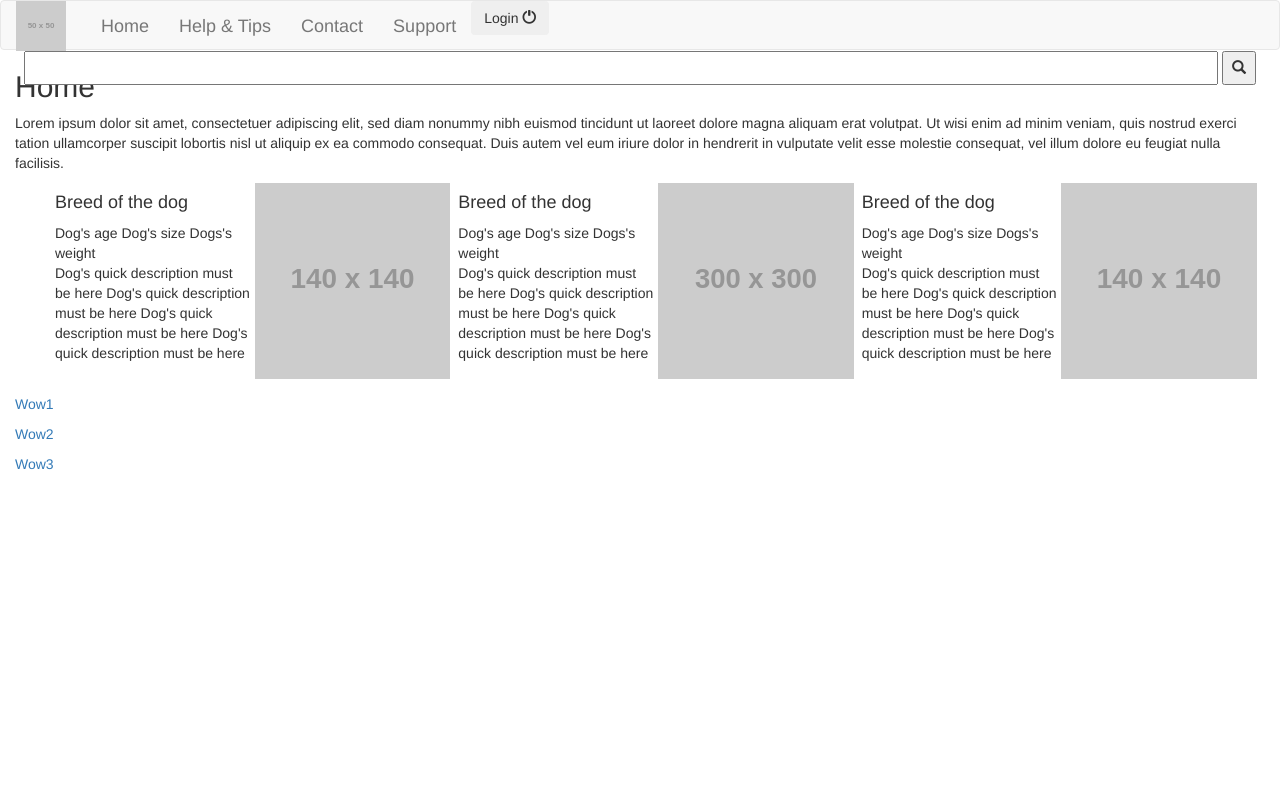
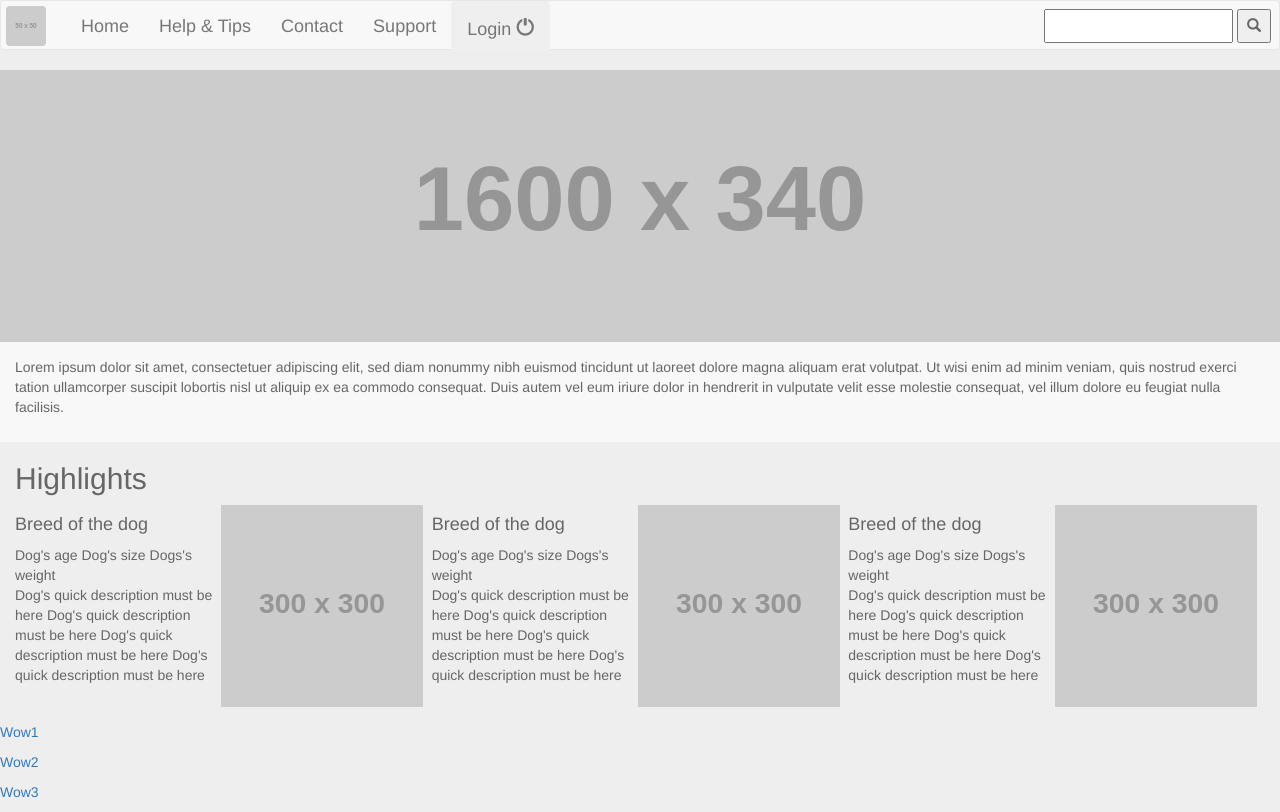
Before and after one commit to caioverissimo/charles-proto, a website: page app/index.html at #!/home in a window 1280 px wide. Drawn offline with nearby package versions, Linux system fonts and the light colour scheme; some packages are replaced by stand-ins of ours; placeholder pictures from the web are drawn by us.

Commit message:
ajujstes

```diff
--- a/app/app.css
+++ b/app/app.css
@@ -5,15 +5,100 @@
 
 /* ---------------------------------------------------- */
 
+
+/* resets */
+body {
+  width: 100%;
+  background: #eee;
+  color: #666;
+}
+
+* {
+  box-sizing: border-box;
+}
+
+section {
+  padding: 0 15px;
+}
+
+
+/* ---------------------------------------------------- */
+
+
+/* c-presentation */
+
+.c-presentation {
+  padding: 15px   ;
+  background-color: #f8f8f8;
+}
+
+
+/* ---------------------------------------------------- */
+
+
+/* c-carousel */
+
+.c-carousel img {
+  width: 100%;
+  height: auto;
+}
+
+.c-carousel--mobile {
+  display: block;
+}
+
+@media screen and (min-width: 1280px) {
+  .c-carousel--mobile {
+    display: none;
+  }
+}
+
+.c-carousel--desktop {
+  display: none;
+}
+
+@media screen and (min-width: 1280px) {
+  .c-carousel--desktop {
+    display: block;
+  }
+}
+
+
+
+/* ---------------------------------------------------- */
+
+
 /* c-navigation */
 
 .c-navigation {
   display: none;
+  position: absolute;
+  width: 100%;
+  top: 50px;
+  background-color: #fff;
+}
+
+.c-navigation.is-open {
+  display: block;
 }
 
 @media screen and (min-width: 1280px) {
   .c-navigation {
+    width: auto;
     display: block;
+    position: initial;
+    top: initial;
+    background-color: transparent;
+  }
+}
+
+.c-navigation__item {
+  width: 100%;
+}
+
+@media screen and (min-width: 1280px) {
+  .c-navigation__item {
+    width: auto;
   }
 }
 
@@ -26,7 +111,7 @@
 /* c-searchBar */
 
 .c-searchBar {
-  width: auto;
+  width: calc(100% - 100px);
   position: absolute;
   top: 0;
   left: 50px;
@@ -36,7 +121,13 @@
 
   @media screen and (min-width: 1280px) {
     .c-searchBar {
-      position: initial;
+      width: auto;
+      display: inline-block;
+      float: right;
+      position: relative;
+      left: initial;
+      right: initial;
+
     }
   }
 
@@ -69,12 +160,26 @@
 }
 
 @media screen and (min-width: 1280px) {
-	.u-layout__container {
-  	max-width: 1280px;
+  .u-layout__container {
+    max-width: 1280px;
     padding-right: 15px;
     padding-left: 15px;
   }
 }
+
+.u-layout__session {
+  padding-right: 15px;
+  padding-left: 15px;
+}
+
+@media screen and (min-width: 1280px) {
+  .u-layout__container {
+    padding-right: 0;
+    padding-left: 0;
+  }
+}
+
+
 
 
 /* ---------------------------------------------------- */
@@ -83,6 +188,8 @@
 
 /* c-header */
 .c-header {
+  width: 100%;
+  display: block;
   position: relative;
   height: 50px;
 }
@@ -95,18 +202,37 @@
 
 .c-header__logo {
 	float: left;
-	margin-right: 20px;
+	margin-right: 10px;
+  margin-top: 5px;
+  margin-left: 5px;
+  border-radius: 10%;
+  overflow: hidden;
+}
+
+.c-header__logo img {
+  width: 40px;
+}
+
+@media screen and (min-width: 1280px) {
+  .c-header__logo {
+    margin-right: 20px;
+  }
 }
 
 .c-header__menuTrigger {
-  width: 50px;
-  height: 50px;
+  width: 40px;
+  height: 40px;
   float: right;
   display: block;
+  margin-top: 5px;
+  margin-right: 5px;
+
 }
 
 @media screen and (min-width: 1280px) {
   .c-header__menuTrigger {
+    width: 50px;
+    height: 50px;
     display: none;
   }
 }
@@ -124,6 +250,7 @@
 	width: 100%;
 	display: inline-block;
 	list-style: none;
+  padding: 0;
 }
 
 .c-searchList__item {
--- a/app/index.html
+++ b/app/index.html
@@ -1,4 +1,4 @@
-<!doctype html>
+<!DOCTYPE html>
 
 <html lang="en">
 <head>
@@ -18,7 +18,7 @@
 
 <body ng-app="charlesProto">
 
-  <div ui-view="header"></div>
+  <div ui-view="header" class="u-layout__container"></div>
 
   <div ui-view="content">Hello, world!</div>
 
@@ -28,5 +28,6 @@
 
   <!--our angular app-->
   <script src="app.js"></script>
+  <script src="layout/header-controller.js"></script>
 </body>
 </html>
--- /dev/null
+++ b/app/layout/header-controller.js
@@ -0,0 +1,12 @@
+angular
+  .module('charlesProto')
+  .controller('HeaderController', HeaderController);
+
+// HeaderController.$inject = ['$location'];
+
+function HeaderController() {
+  var vm = this;
+
+  vm.menuOpened = false;
+
+}
--- a/app/layout/header.html
+++ b/app/layout/header.html
@@ -1,24 +1,23 @@
-<nav class="navbar navbar-default c-header">
+<nav class="navbar navbar-default c-header" ng-controller="HeaderController as header">
 
-  <div class="u-layout__container">
     <div class="c-header__logo">
       <img src="http://placehold.it/50x50">
     </div>
 
-    <div class="navbar-header c-navigation">
+    <div class="navbar-header c-navigation" ng-class="{'is-open': header.menuOpened}">
       <a href="/home" class="navbar-brand">
         Home
       </a>
-      <a href="/help-and-tips" class="navbar-brand">
+      <a href="/help-and-tips" class="navbar-brand c-navigation__item">
         Help & Tips
       </a>
-      <a class="navbar-brand">
+      <a class="navbar-brand c-navigation__item">
         Contact
       </a>
-      <a class="navbar-brand">
+      <a class="navbar-brand c-navigation__item">
         Support
       </a>
-      <button type="button" class="btn">
+      <button type="button" class="navbar-brand  c-navigation__item btn">
         Login
         <i class="glyphicon glyphicon-off">
         </i>
@@ -34,9 +33,9 @@
       </button>
     </form>
 
-    <button class="c-header__menuTrigger">
+    <button class="c-header__menuTrigger" ng-click="header.menuOpened = !header.menuOpened">
       <i class="glyphicon glyphicon-align-justify">
       </i>
     </button>
-  </div>
+
 </nav>
--- a/app/layout/home.html
+++ b/app/layout/home.html
@@ -1,13 +1,26 @@
-<div class="u-layout__container">
-  <h2>Home</h2>
+<div class="c-carousel c-carousel--mobile">
+  <div>
+    <img src="http://placehold.it/500x260" alt="">
+  </div>
+</div>
 
-  <section class="presentation">
+<div class="c-carousel c-carousel--desktop">
+  <div>
+    <img src="http://placehold.it/1600x340" alt="">
+  </div>
+</div>
+
+<main class="u-layout__container">
+
+  <section class="c-presentation">
     <p>
       Lorem ipsum dolor sit amet, consectetuer adipiscing elit, sed diam nonummy nibh euismod tincidunt ut laoreet dolore magna aliquam erat volutpat. Ut wisi enim ad minim veniam, quis nostrud exerci tation ullamcorper suscipit lobortis nisl ut aliquip ex ea commodo consequat. Duis autem vel eum iriure dolor in hendrerit in vulputate velit esse molestie consequat, vel illum dolore eu feugiat nulla facilisis.
     </p>
   </section>
 
+
   <section class="highlights">
+    <h2>Highlights</h2>
     <ul class="c-searchList">
       <div class="c-searchList__item">
         <div class="c-searchList__description">
@@ -28,7 +41,7 @@
           </p>
         </div>
         <div class="c-searchList__picture">
-          <img src="http://placehold.it/140x140">
+          <img src="http://placehold.it/300x300">
         </div>
       </div>
       <div class="c-searchList__item">
@@ -72,7 +85,7 @@
           </p>
         </div>
         <div class="c-searchList__picture">
-          <img src="http://placehold.it/140x140">
+          <img src="http://placehold.it/300x300">
         </div>
       </div>
     </ul>
@@ -86,4 +99,4 @@
 	<p>
 		<a href="/a3">Wow3</a>
   </p>
-</div>
+</main>
```
